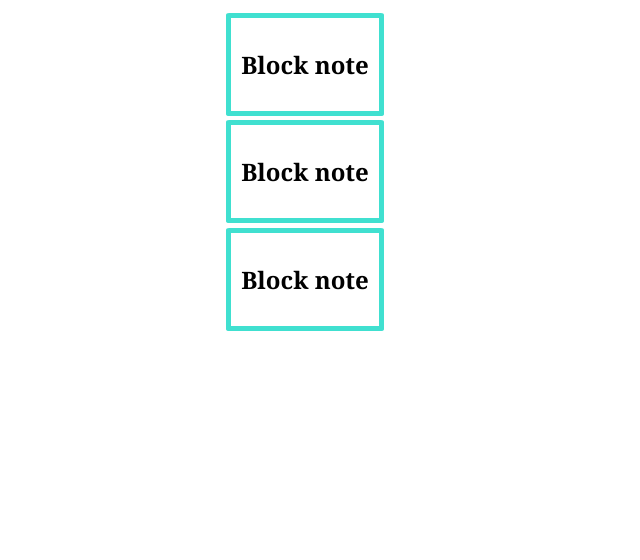
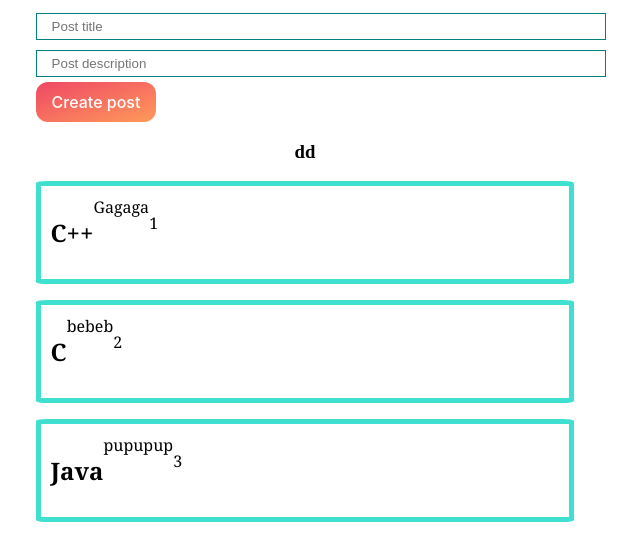
Before and after one commit to Shushkin19/yars, a React (Create React App) app: page / in a window 1280 px wide. Shown: the top 560 px of the page, without its empty margins (335-975 px from the left). Built offline with nearby package versions, Linux system fonts and the light colour scheme.

Commit message:
Added button and input components; micro fix

```diff
--- a/package.json
+++ b/package.json
@@ -8,7 +8,7 @@
     "@testing-library/user-event": "^13.5.0",
     "react": "^18.3.1",
     "react-dom": "^18.3.1",
-    "react-scripts": "5.0.1",
+    "react-scripts": "^3.0.1",
     "web-vitals": "^2.1.4"
   },
   "scripts": {
--- a/src/App.js
+++ b/src/App.js
@@ -1,17 +1,45 @@
-import React from "react";
-
-import Note from "./components/Note.";
-
+import React, { useRef, useState } from "react";
 import './styles/App.css'
+import Post from './components/Post'
+import ButtonYARS from "./components/ui/button/Button";
+import InputYARS from "./components/ui/input/Input";
 
 
 function App() {
+
+  const [posts, setPosts] = useState([
+    { id: 1, title: "C++", description: "Gagaga" },
+    { id: 2, title: "C", description: "bebeb" },
+    { id: 3, title: "Java", description: "pupupup" },
+  ])
+
+  const inputTitleRef = useRef();
+  const inputDescrRef = useRef();
+
+  const createPost = (event) => {
+    event.preventDefault()
+    let title = inputTitleRef.current.value
+    let description = inputDescrRef.current.value
+    const newPost = {
+      id: Date.now(),
+      title,
+      description,
+    }
+
+    setPosts([...posts, newPost])
+
+
+  }
+
   return (
     <div className="App">
-      <Note />
-      <Note />
-      <Note />
-    </div>
+      <form>
+        <InputYARS ref={inputTitleRef} type='text' placeholder="Post title" />
+        <InputYARS ref={inputDescrRef} type='text' placeholder="Post description" />
+        <ButtonYARS onClick={createPost}> Create post</ButtonYARS>
+      </form>
+      <Post posts={posts} title="dd" />
+    </div >
   );
 }
 
--- a/src/components/Note..jsx
+++ /dev/null
@@ -1,12 +0,0 @@
-import React from "react";
-
-const Note = function () {
-
-    return (
-        <div className="Note">
-            <h2>Block note</h2>
-        </div>
-    )
-}
-
-export default Note
--- /dev/null
+++ b/src/components/Note.jsx
@@ -0,0 +1,20 @@
+import React from "react";
+
+const Note = function (props) {
+
+    // parse props
+    let headerName;
+    let image;
+    let preDescription;
+
+    console.log(props)
+    return (
+        <div className="Note">
+            <h2>{props.dictProps.title}</h2>
+            <a>{props.dictProps.description}</a>
+            <p>{props.dictProps.id}</p>
+        </div>
+    )
+}
+
+export default Note
--- /dev/null
+++ b/src/components/Post.jsx
@@ -0,0 +1,19 @@
+import React from "react";
+import Note from './Note'
+
+const Post = ({ posts, title }) => {
+    return (
+        <div>
+            <h3 style={{ textAlign: 'center' }}> {title} </h3>
+            {
+                posts.map((post) => <Note dictProps={post} key={post.id} />
+
+                )
+            }
+
+
+        </div >
+    )
+}
+
+export default Post
--- /dev/null
+++ b/src/components/ui/button/Button.jsx
@@ -0,0 +1,14 @@
+import React from "react";
+import classes from "./Button.module.css";
+
+//TODO[ashushkin] Add other styles and create style selection option
+//Instead 'buttonDefault' indicate the required class, which will be implemented in the css file
+const ButtonYARS = ({ children, styleClass, ...props }) => {
+  return (
+    <button {...props} className={classes.buttonDefault}>
+      {children}
+    </button>
+  );
+};
+
+export default ButtonYARS;
--- /dev/null
+++ b/src/components/ui/button/Button.module.css
@@ -0,0 +1,68 @@
+.buttonDefault {
+    background: linear-gradient(to bottom right, #EF4765, #FF9A5A);
+    border: 0;
+    border-radius: 12px;
+    color: #FFFFFF;
+    cursor: pointer;
+    display: inline-block;
+    font-family: -apple-system, system-ui, "Segoe UI", Roboto, Helvetica, Arial, sans-serif;
+    font-size: 16px;
+    font-weight: 500;
+    line-height: 2.5;
+    outline: transparent;
+    padding: 0 1rem;
+    text-align: center;
+    text-decoration: none;
+    transition: box-shadow .2s ease-in-out;
+    user-select: none;
+    -webkit-user-select: none;
+    touch-action: manipulation;
+    white-space: nowrap;
+}
+
+.buttonDefault:not([disabled]):focus {
+    box-shadow: 0 0 .25rem rgba(0, 0, 0, 0.5), -.125rem -.125rem 1rem rgba(239, 71, 101, 0.5), .125rem .125rem 1rem rgba(255, 154, 90, 0.5);
+}
+
+.buttonDefault:not([disabled]):hover {
+    box-shadow: 0 0 .25rem rgba(0, 0, 0, 0.5), -.125rem -.125rem 1rem rgba(239, 71, 101, 0.5), .125rem .125rem 1rem rgba(255, 154, 90, 0.5);
+}
+
+/*
+TODO[ashushkin] I saved style because it's not bad. I don' t want to lose him
+
+ .buttonDefault {
+    align-items: center;
+    background-image: linear-gradient(144deg, #AF40FF, #5B42F3 50%, #00DDEB);
+    border: 0;
+    border-radius: 8px;
+    box-shadow: rgba(151, 65, 252, 0.2) 0 15px 30px -5px;
+    box-sizing: border-box;
+    color: #FFFFFF;
+    display: flex;
+    font-family: Phantomsans, sans-serif;
+    font-size: 20px;
+    justify-content: center;
+    line-height: 1em;
+    max-width: 100%;
+    min-width: 140px;
+    padding: 19px 24px;
+    text-decoration: none;
+    user-select: none;
+    -webkit-user-select: none;
+    touch-action: manipulation;
+    white-space: nowrap;
+    cursor: pointer;
+}
+
+.buttonDefault:active,
+.buttonDefault:hover {
+    outline: 0;
+}
+
+@media (min-width: 768px) {
+    .buttonDefault {
+        font-size: 24px;
+        min-width: 196px;
+    }
+} */
--- /dev/null
+++ b/src/components/ui/input/Input.jsx
@@ -0,0 +1,9 @@
+import React from "react";
+import classes from "./Input.module.css";
+
+//TODO[ashushkin] Create beautiful input
+const InputYARS = React.forwardRef((props, ref) => {
+  return <input ref={ref} className={classes.inputDefault} {...props} />;
+});
+
+export default InputYARS;
--- /dev/null
+++ b/src/components/ui/input/Input.module.css
@@ -0,0 +1,6 @@
+.inputDefault {
+    width: 100%;
+    padding: 5px 15px;
+    margin: 5px 0;
+    border: 1px solid teal;
+}
```
Also changed, not shown: src/pages/PostsLine.jsx (added, +46 -0 lines), 2 other files (tests, documents, lock files or other folders).
